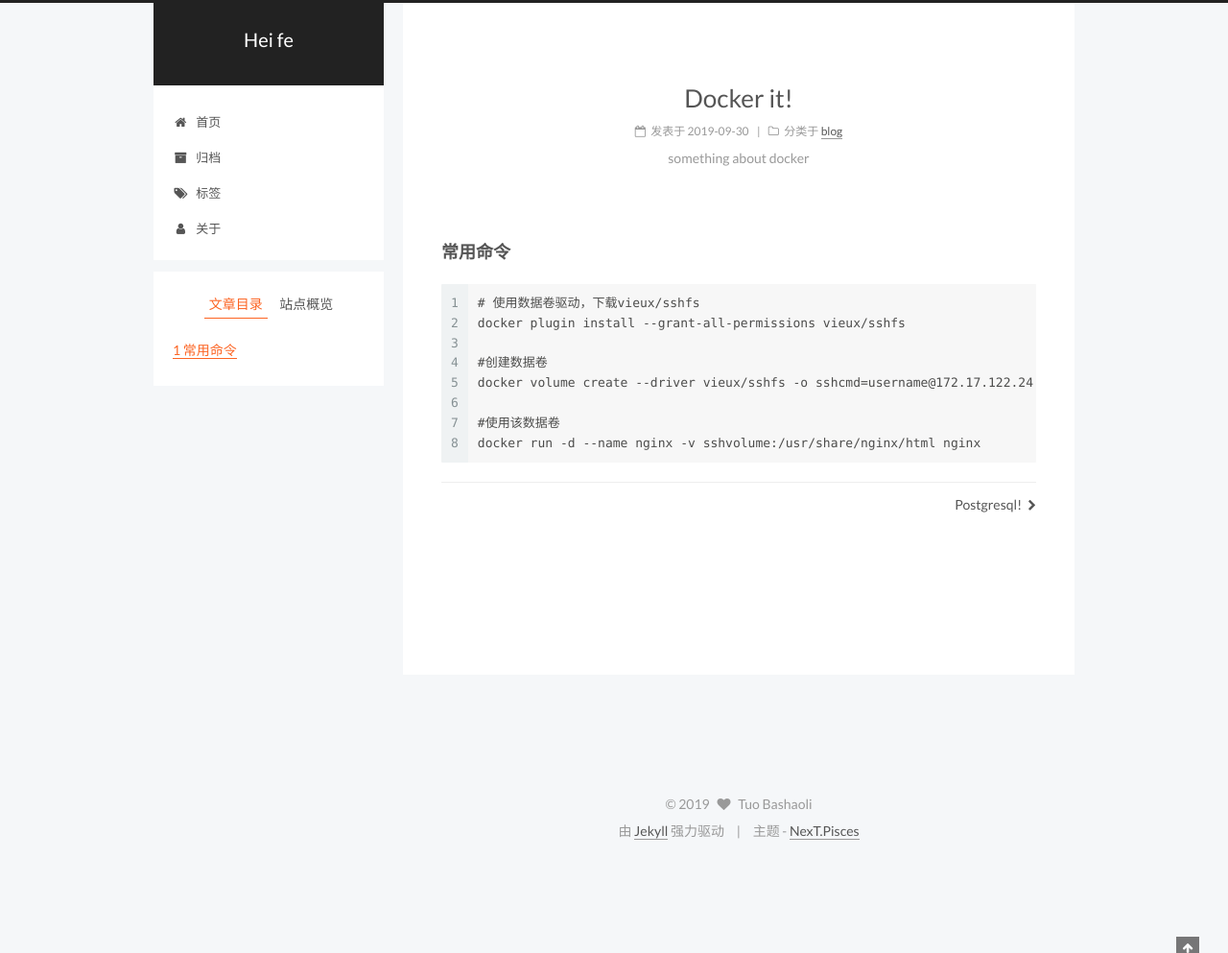
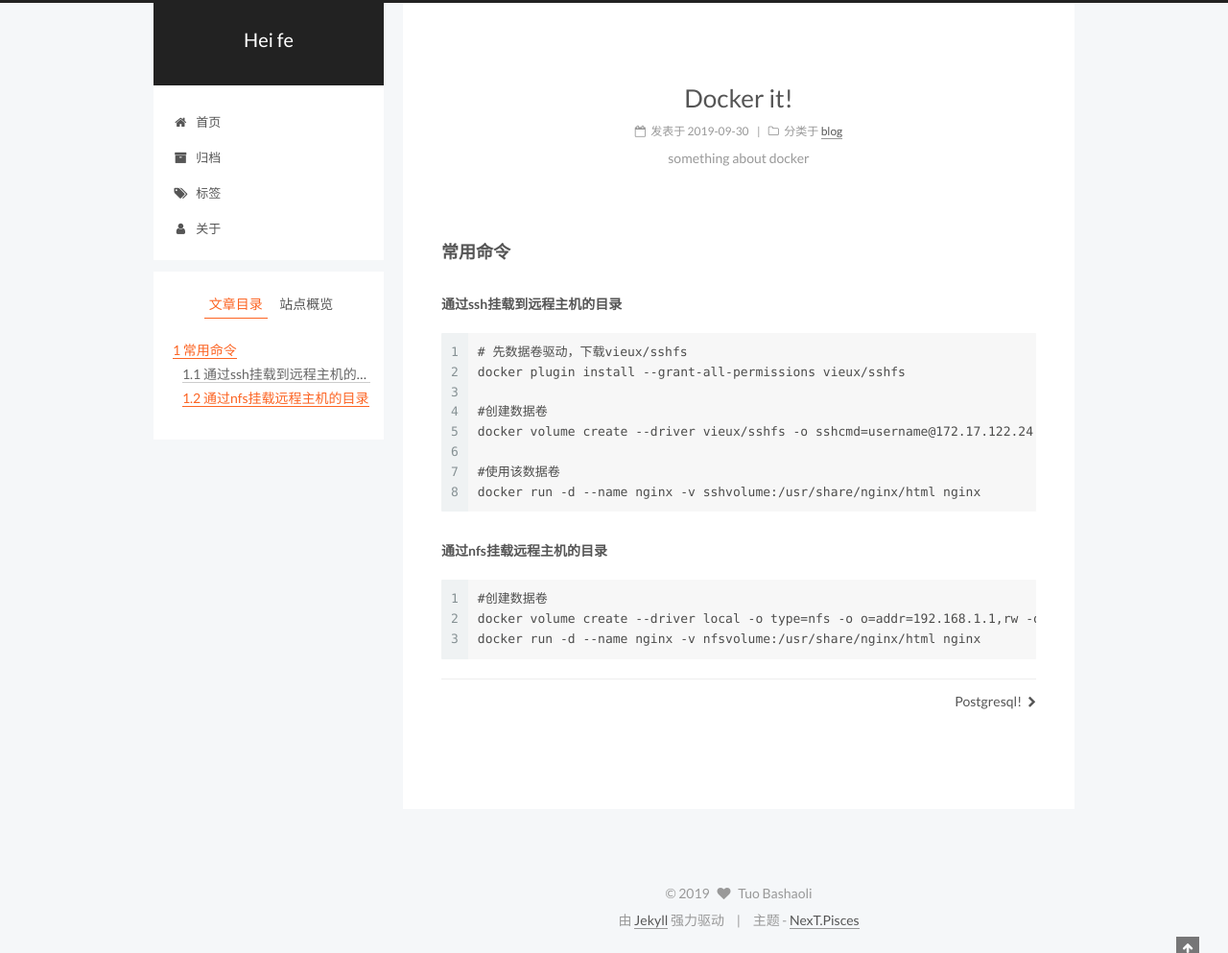
Before and after one commit to tuobashaoli/tuobashaoli.github.io, a Jekyll site: the page built from _posts/2019-09-30-docker.markdown, in a window 1280 px wide. Shown: the whole page at 96% size. Built offline with Jekyll 4.4.1, drawn with Linux system fonts in a browser that asks for light colours; comment, search, counter and statistics services are not loaded.

Commit message:
update docker

````diff
--- a/_posts/2019-09-30-docker.markdown
+++ b/_posts/2019-09-30-docker.markdown
@@ -9,8 +9,10 @@ published: true
 
 ### 常用命令
 
+##### 通过ssh挂载到远程主机的目录
+
 ```
-# 使用数据卷驱动，下载vieux/sshfs
+# 先数据卷驱动，下载vieux/sshfs
 docker plugin install --grant-all-permissions vieux/sshfs
 
 #创建数据卷
@@ -19,3 +21,11 @@ docker volume create --driver vieux/sshfs -o sshcmd=username@172.17.122.24:/work
 #使用该数据卷
 docker run -d --name nginx -v sshvolume:/usr/share/nginx/html nginx
 ```
+
+##### 通过nfs挂载远程主机的目录
+
+```
+#创建数据卷
+docker volume create --driver local -o type=nfs -o o=addr=192.168.1.1,rw -o device=:/path/to/dir nfsvolume
+docker run -d --name nginx -v nfsvolume:/usr/share/nginx/html nginx
+```
````
